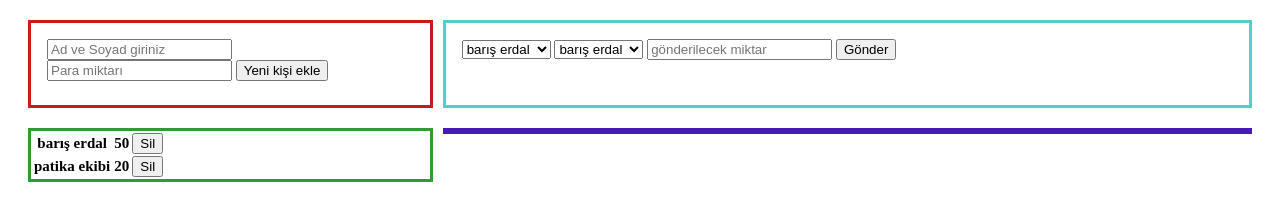
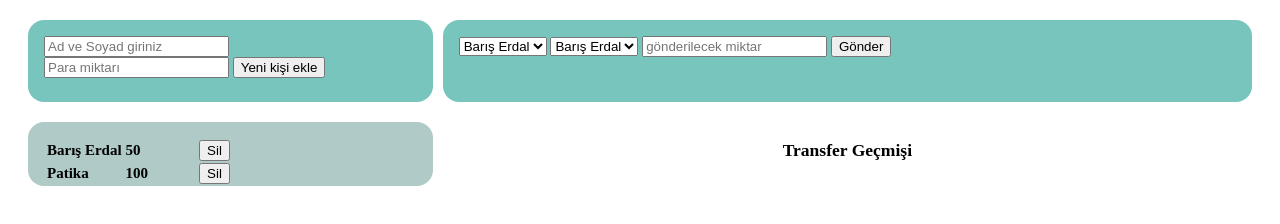
Before and after one commit to patika-167-react-bootcamp/hw-week-2-BarisErdal, a plain HTML site: page index.html in a window 1280 px wide. Drawn offline with Linux system fonts and the light colour scheme.

Commit message:
biraz css eklendi

```diff
--- a/index.html
+++ b/index.html
@@ -7,39 +7,56 @@
     <title>Dom Manipulation</title>
   </head>
   <style>
+  .body{background-color: #139487;}
 .container{
   display: grid;
   grid-template-columns: 1fr 2fr;
   margin: 20px;
   grid-gap: 10px;
+
 }
 .grid-item {
  display: inline-block;
   font-size: 15px;
+
 }
 .new-user {
   grid-column: 1fr;
   grid-row:  1fr;
-  border: 3px solid #c81a1a;
+
   height: 50px;
   padding: 1rem;
+  background-color: #78c5bd;
+  border-radius: 1rem;
     }
 .list {
   grid-column:1fr ;
   grid-row:auto;
-  border: 3px solid #319c2d;
+  padding-top: 1rem;
+  padding-left: 1rem;
+  background-color: #afcac7;
+  border-radius: 1rem;
+}
+.list button {
+  margin-left: 3rem;
 }
  .transaction {
-  border: 3px solid #53cece;
+  border-radius: 1rem;
   grid-column:2fr ;
   grid-row: 1fr;
   height: 50px;
   padding: 1rem;
+  background-color: #78c5bd;
     }
  .history{
   grid-column:2fr ;
   grid-row:auto;
-  border: 3px solid #4819b4;
+  background-color: #afcac7;
+  border-radius: 1rem;
+}
+
+.history button {
+  border-radius: 1rem;
 }
 .container2{
   display: grid;
@@ -50,6 +67,7 @@
 .grid-item2 {
  display: inline-block;
   font-size: 15px;
+
 }
  </style>
 
@@ -77,13 +95,14 @@
   <div class="container2">
     <div class="grid-item2">
       <div class="list">
-        <table id="user-list"> </table>
-            </div>
+        <table id="user-list" style="text-align: left;"> </table>
+      </div>
     </div>
 
     <div class="grid-item2">
+      <h3 style="text-align: center;">Transfer Geçmişi</h3>
+      <div class="history">
 
-      <div class="history">
         <table id="history"></table>
       </div>
     </div>
@@ -94,17 +113,18 @@
     <script>
 const state = {
         userList: [{
-            name: "barış erdal",
+            name: "Barış Erdal",
             balance: 50,
             id: Math.random()
           },{
-            name: "patika ekibi",
-            balance: 20,
+            name: "Patika",
+            balance: 100,
             id: Math.random()
           }],
       };
       renderUserList();
       loadArrToSelect();
+
 
 function renderUserList() {
 
@@ -171,6 +191,9 @@ function addUser() {
 function loadArrToSelect() {
    const fromUserTag = document.getElementById("fromUser");
   fromUserTag.innerHTML="";
+  const toUserTag = document.getElementById("toUser");
+  toUserTag.innerHTML="";
+
 
   state.userList.forEach(user=>{
     const optUser  = document.createElement("option");
@@ -178,19 +201,17 @@ function loadArrToSelect() {
     optUser.value = user.id;
     //optUser.setAttribute("idSelect", user.id);
     fromUserTag.appendChild(optUser);
-  })
 
-  const toUserTag = document.getElementById("toUser");
-  toUserTag.innerHTML="";
-
-  state.userList.forEach(user=>{
     const optUserTo  = document.createElement("option");
     optUserTo.text = user.name ;
     optUserTo.value = user.id;
-   // optUserTo.setAttribute("idSelect", user.id);
+    //optUser.setAttribute("idSelect", user.id);
     toUserTag.appendChild(optUserTo);
 
-})
+
+  })
+
+
 }
 
 function transaction() {
@@ -202,7 +223,7 @@ function transaction() {
     indexOfFrom = state.userList.findIndex(user=>user.id === Number(fromUserId));
     indexOfTo = state.userList.findIndex(user=>user.id ===  Number(toUserId));
 
-    if(amount>0) {   if(state.userList[indexOfFrom].balance>0) {
+    if(amount>0) {   if(state.userList[indexOfFrom].balance>=amount) {
     state.userList[indexOfFrom].balance=Number(state.userList[indexOfFrom].balance)-Number(amount);
     state.userList[indexOfTo].balance=Number(state.userList[indexOfTo].balance)+Number(amount);
     renderUserList();
@@ -210,7 +231,7 @@ function transaction() {
     let idOfFrom=state.userList[indexOfFrom].id;
     let idOfTo=state.userList[indexOfTo].id;
     renderHistory(indexOfFrom, indexOfTo, amount,idOfFrom,idOfTo);
-   } else {alert("Hesabınızda yeterli bakiye bulunmamaktadır!");}} else {alert("Geçerli bir para miktarı girin.")}
+   } else {alert("Hesabınızda yeterli bakiye bulunmamaktadır!");}} else {alert("Gönderilecek miktar boş bırakılamaz")}
 
 
 
@@ -230,6 +251,8 @@ const historyTag=document.getElementById("history");
 const hist  = document.createElement("th");
 const btnCancel= document.createElement("button");
 const trTag = document.createElement("tr");
+
+//console.log(historyTag);
 
     btnCancel.innerText="İşlemi Geri Al";
     btnCancel.addEventListener("click",function() {
@@ -254,7 +277,7 @@ nameTo = state.userList[inTo].name;
 //zaman ve tarih hesaplama
 
 let [date, time]= dateAndTime();
-hist.innerHTML=`${date} ${time} saatinde ${nameFrom} hesabından ${nameTo} hesabına  ${amount} TL aktarıldı `;
+hist.innerHTML=`${date} ${time} ${nameFrom} hesabından ${nameTo} hesabına  ${amount} TL aktarıldı `;
 trTag.appendChild(btnCancel);
 trTag.appendChild(hist);
 
```
